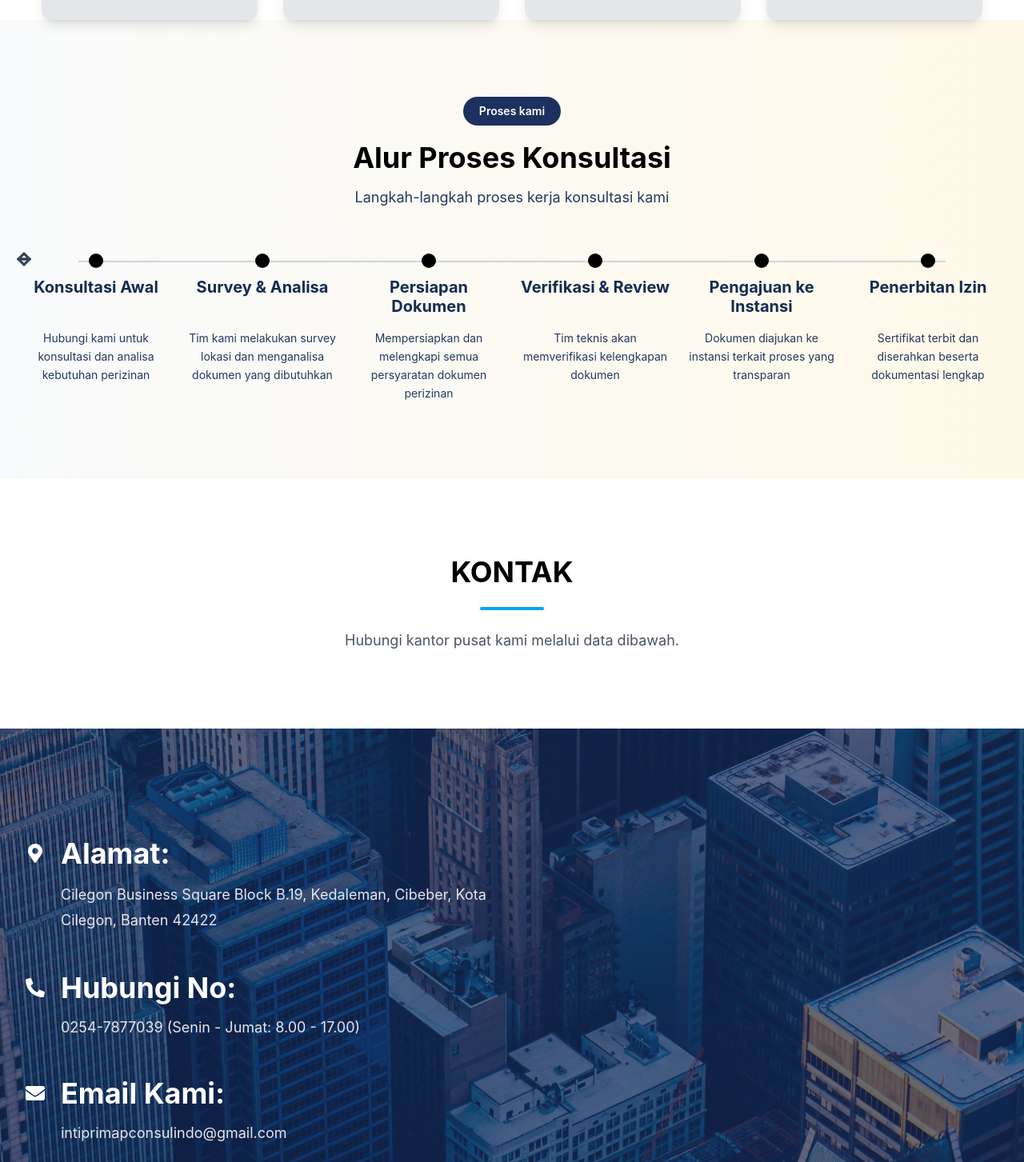
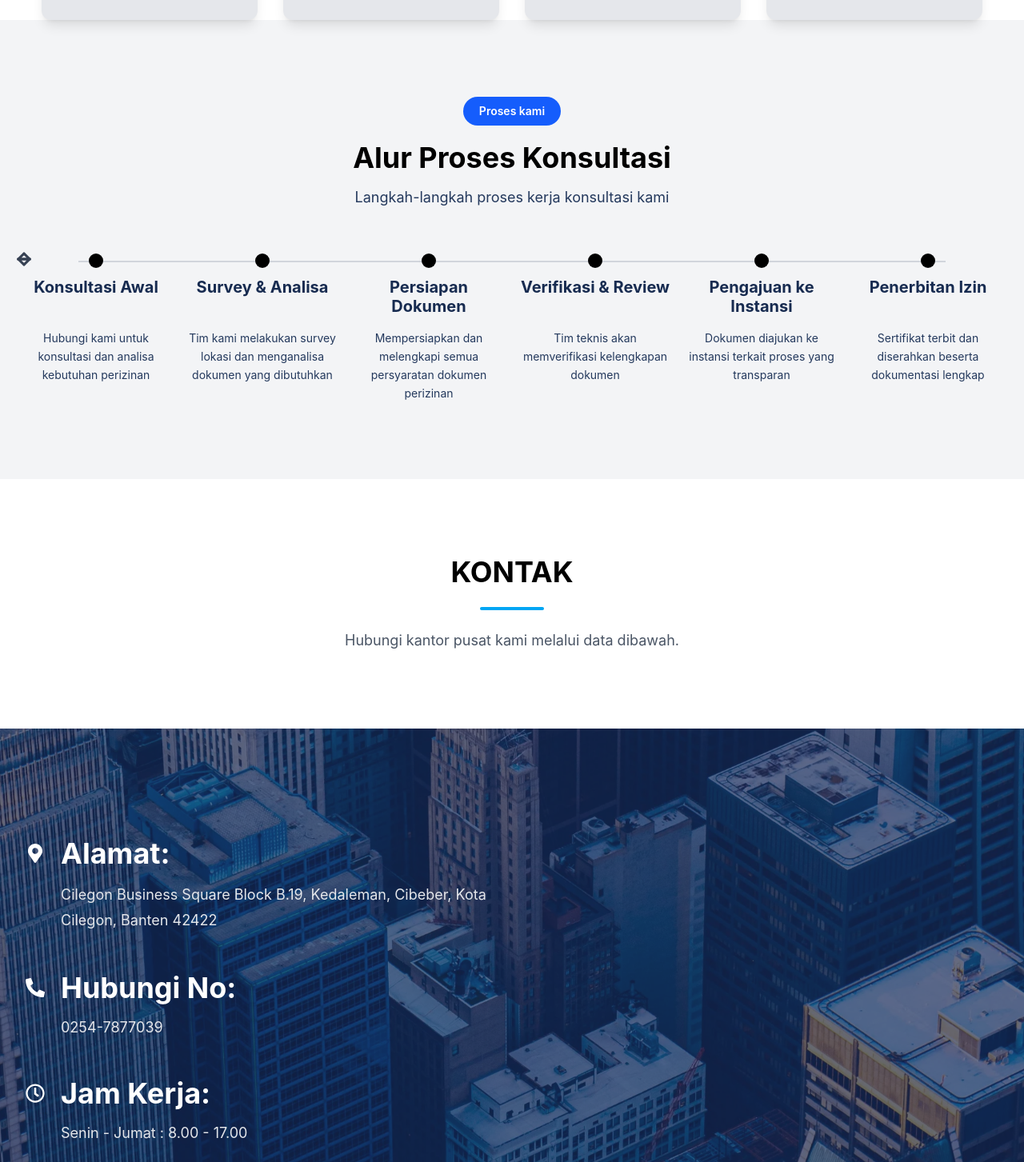
Before and after one commit to abinuraga/ciptes, a React (Vite) app: page / in a window 1280 px wide. Shown: the part 2777-4230 px from the top of the page at 80% size. Built offline with nearby package versions, Linux system fonts and the light colour scheme.

Commit message:
menambah tampilan home

```diff
--- a/src/home.jsx
+++ b/src/home.jsx
@@ -4,7 +4,7 @@ import AOS from "aos";
 import 'aos/dist/aos';
 import bgImage from "./img/bg-8.webp"
 import bgImage2 from "./img/bg-7.jpg"
-import {FaMapMarkerAlt, FaPhoneAlt, FaEnvelope, FaGavel, FaArrowUp, FaArrowLeft, FaArrowRight,} from "react-icons/fa";
+import {FaMapMarkerAlt, FaPhoneAlt, FaEnvelope, FaGavel, FaArrowUp, FaArrowLeft, FaArrowRight, FaRegClock,} from "react-icons/fa";
 import {LuUsersRound, LuChartColumnIncreasing, LuClock } from "react-icons/lu";
 import Navbar from "./component/Navbar";
 import Logocaraousel from "./component/caraousel";
@@ -238,13 +238,13 @@ function Homepage() {
       {/*proses perizinnan*/}
       <section
       id="proses"
-      className="w-full overflow-hidden bg-gradient-to-r from-gray-50 via [#fcfbf6] to-[#fff9e9] px-4 py-16 sm:px-6
+      className="w-full overflow-hidden bg-gray-100 px-4 py-16 sm:px-6
       sm:py-20 md:py-24">
 
         {/*header*/}
         <div className="mb-14 text-center" data-aos="fade-down" data-aos-delay="100">
 
-          <span className="inline-block rounded-full bg-[#1c315f] px-5 py-2 text-sm font-semibold text-white">
+          <span className="inline-block rounded-full bg-blue-600 px-5 py-2 text-sm font-semibold text-white">
             Proses kami
           </span>
 
@@ -429,8 +429,18 @@ function Homepage() {
 
                 <div className="min-w-0">
                   <h3 className="text-2xl font-bold text-white sm:text-3xl md:text-4xl">Hubungi No:</h3>
-                  <p className="mt-3 text-sm text-gray-200 sm:mt-4 sm:text-base md:text-lg">0254-7877039 (Senin - Jumat: 8.00 - 17.00)</p>
+                  <p className="mt-3 text-sm text-gray-200 sm:mt-4 sm:text-base md:text-lg">0254-7877039</p>
 
+                </div>
+              </div>
+
+              {/* Jam kerja */}
+              <div className="flex items-start gap-3 sm:gap-5" data-aos="fade-up" data-aos-delay="300">
+                <FaRegClock className="mt-1 shrink-0 text-xl text-white sm:mt-2 sm:text-2xl"/>
+
+                <div className="min-w-0">
+                  <h3 className="text-2xl font-bold text-white sm:text-3xl md:text-4xl">Jam Kerja:</h3>
+                  <p className="mt-3 text-sm text-gray-200 sm:mt-4 sm:text-base md:text-lg">Senin - Jumat : 8.00 - 17.00</p>
                 </div>
               </div>
 
```
